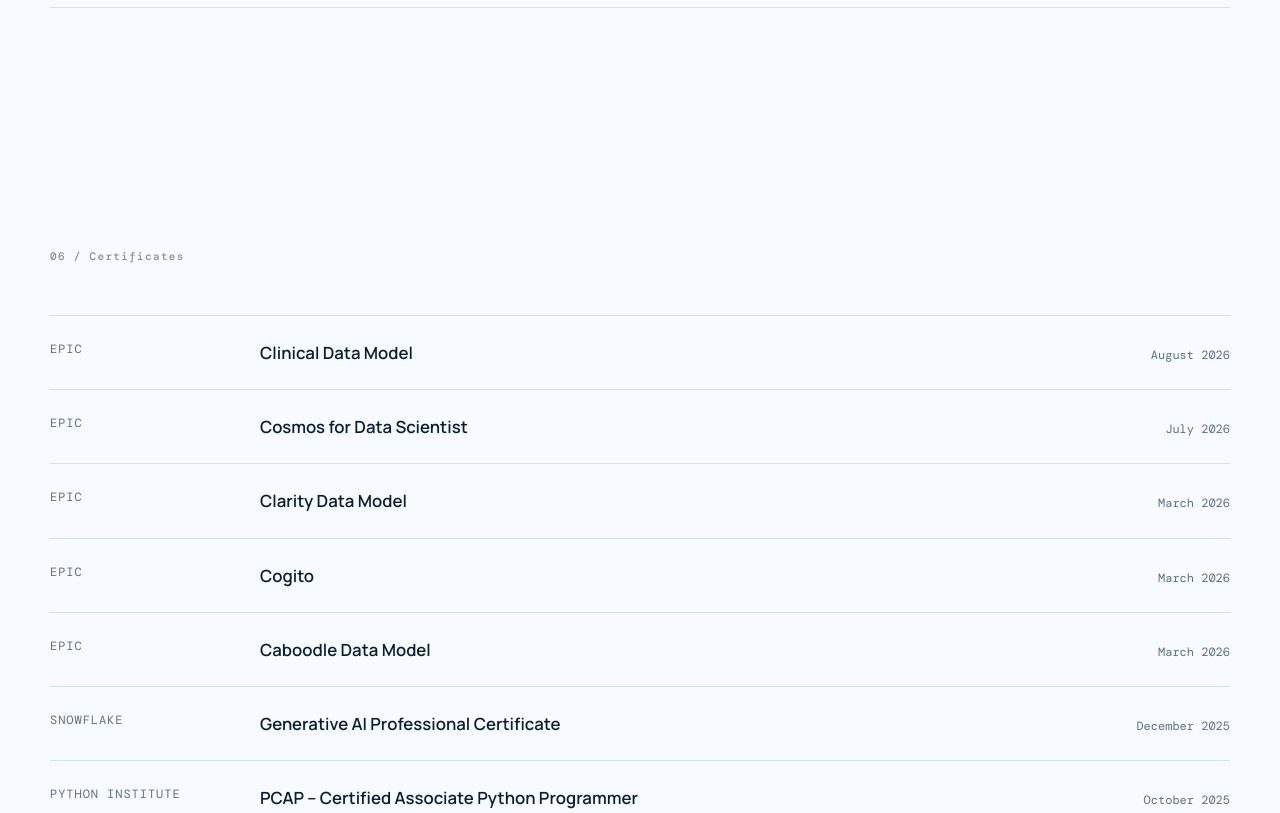
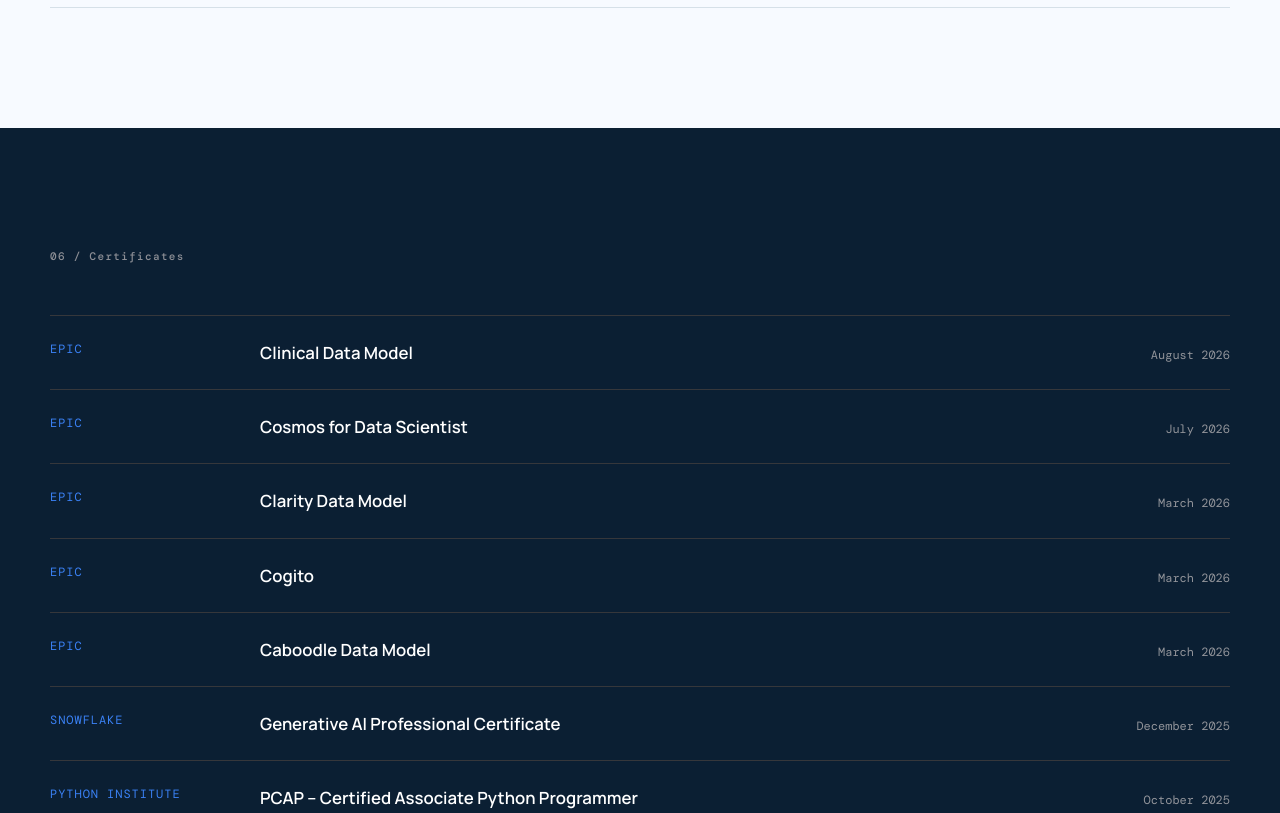
Before and after one commit to tcaparatta/torrecaparatta.github.io, a plain HTML site: page index.html in a window 1280 px wide. Shown: the part 5760-6573 px from the top of the page. Drawn offline with nearby package versions, Linux system fonts and the light colour scheme.

Commit message:
Update style.css

```diff
--- a/assets/style.css
+++ b/assets/style.css
@@ -202,15 +202,36 @@
 
 
 /* ========================================
-   SECTION BACKGROUNDS
+   DARK CERTIFICATES SECTION
    ======================================== */
 
-#education {
-  background: var(--paper);
+#certificates {
+  background: var(--dark);
+  color: var(--white);
 }
 
-#certificates {
-  background: var(--paper-alt);
+#certificates .section-label {
+  color: #8c8e95;
+}
+
+#certificates .credentials-list {
+  border-top-color: #36373b;
+}
+
+#certificates .credential-item {
+  border-bottom-color: #36373b;
+}
+
+#certificates .credential-company {
+  color: var(--accent);
+}
+
+#certificates .credential-info h3 {
+  color: var(--white);
+}
+
+#certificates .credential-date {
+  color: #92949a;
 }
 
 
```
